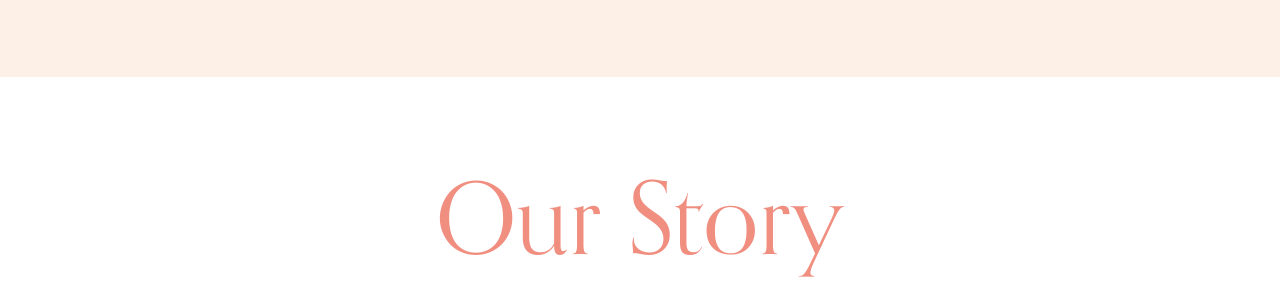
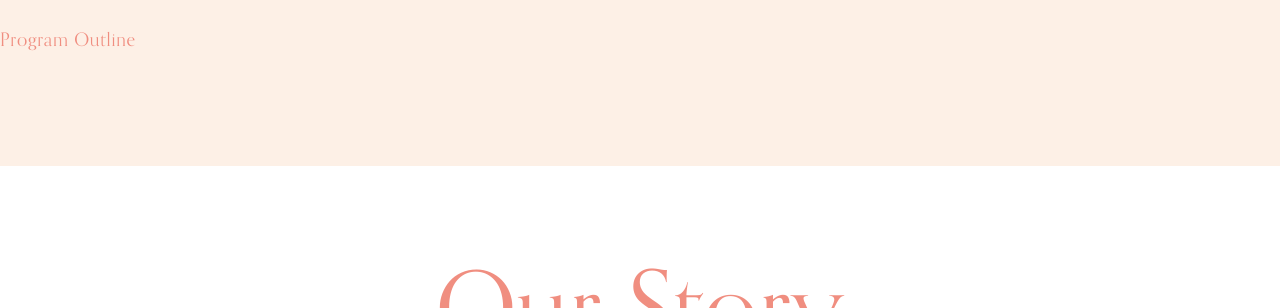
Before and after one commit to Indigo937/wedding-Web, a plain HTML site: page index.html in a window 1280 px wide. Shown: the part 1986-2294 px from the top of the page. Drawn offline with Linux system fonts and the light colour scheme; a web font is replaced by a local one.

Commit message:
Update index.html

```diff
--- a/index.html
+++ b/index.html
@@ -120,6 +120,8 @@
             <br />
             Konongo Central
           </h3>
+
+
           <!--
           <h4>
             Maps
@@ -131,7 +133,10 @@
             <a href="./when&where.html" class="where-link">full details +</a>
           </p>
         </article>
+
       </div>
+
+      <h3>Program Outline</h3>
     </section>
     <!--end of when and where-->
 
```
